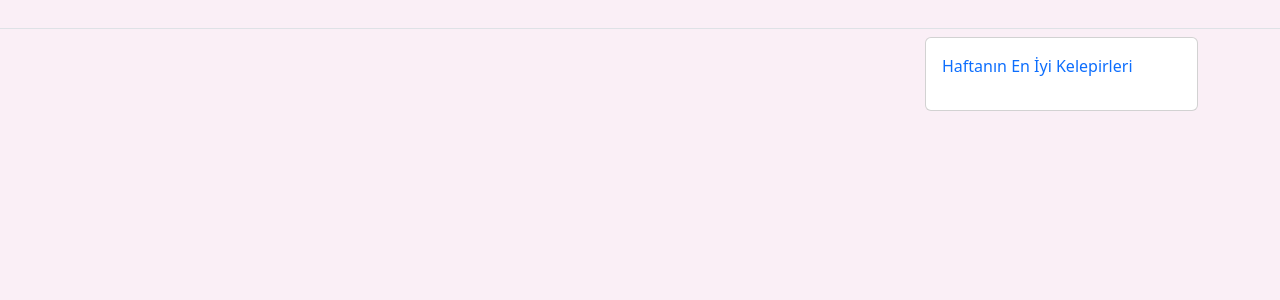
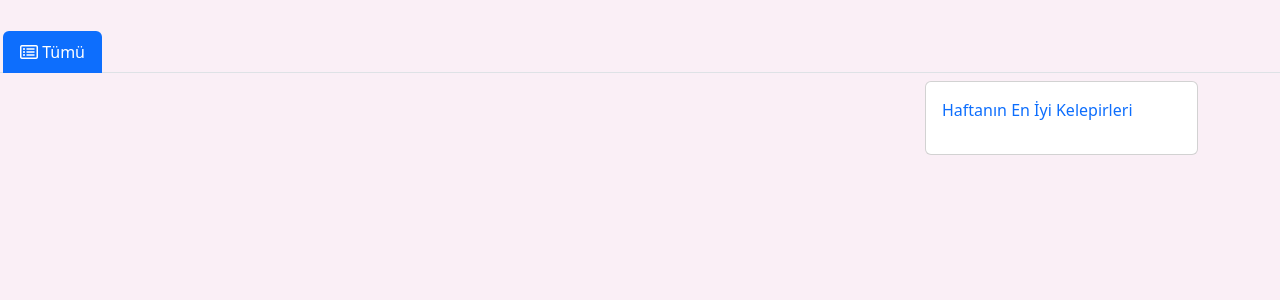
Before and after one commit to bitFez/kelepir, a Django app: page / in a window 1280 px wide. Shown: the part 88-388 px from the top of the page. Run offline with Django 3.2, Linux system fonts and the light colour scheme; data that the repository does not hold is empty; some libraries are stand-ins or nearby versions.

Commit message:
added all category

```diff
--- a/hesaplar/views.py
+++ b/hesaplar/views.py
@@ -29,7 +29,6 @@ product_categories = [
     {"kategori":"eğlence", "ikon":"fa-solid fa-masks-threater"},
     {"kategori":"bakkal alışveriş", "ikon":"fa-solid fa-basket-shopping"},
     {"kategori":"Oyun", "ikon":"fa-solid fa-gamepad"},
-
 ]
 
 products = [
--- a/madde/templates/madde/index.html
+++ b/madde/templates/madde/index.html
@@ -10,9 +10,12 @@
 
 <!-- Nav Tabs -->
 <ul class="nav nav-tabs mt-1 ">
+  <li class="nav-item ">
+    <a class="nav-link link-warning bg-primary" href="/"><i class="fa-regular fa-rectangle-list"></i> Tümü</a>
+  </li>
   {% for kat in katagoriler.all %}
   <li class="nav-item ">
-    <a class="nav-link link-primary bg-primary-subtle" href="{% url 'dealcategory' kat.id %}"><i class="{{kat.ikon}}"></i> {{kat.kategori}}</a>
+    <a class="nav-link link-warning bg-primary" href="{% url 'dealcategory' kat.id %}"><i class="{{kat.ikon}}"></i> {{kat.kategori}}</a>
   </li>
   {% endfor %}
 </ul>
```
